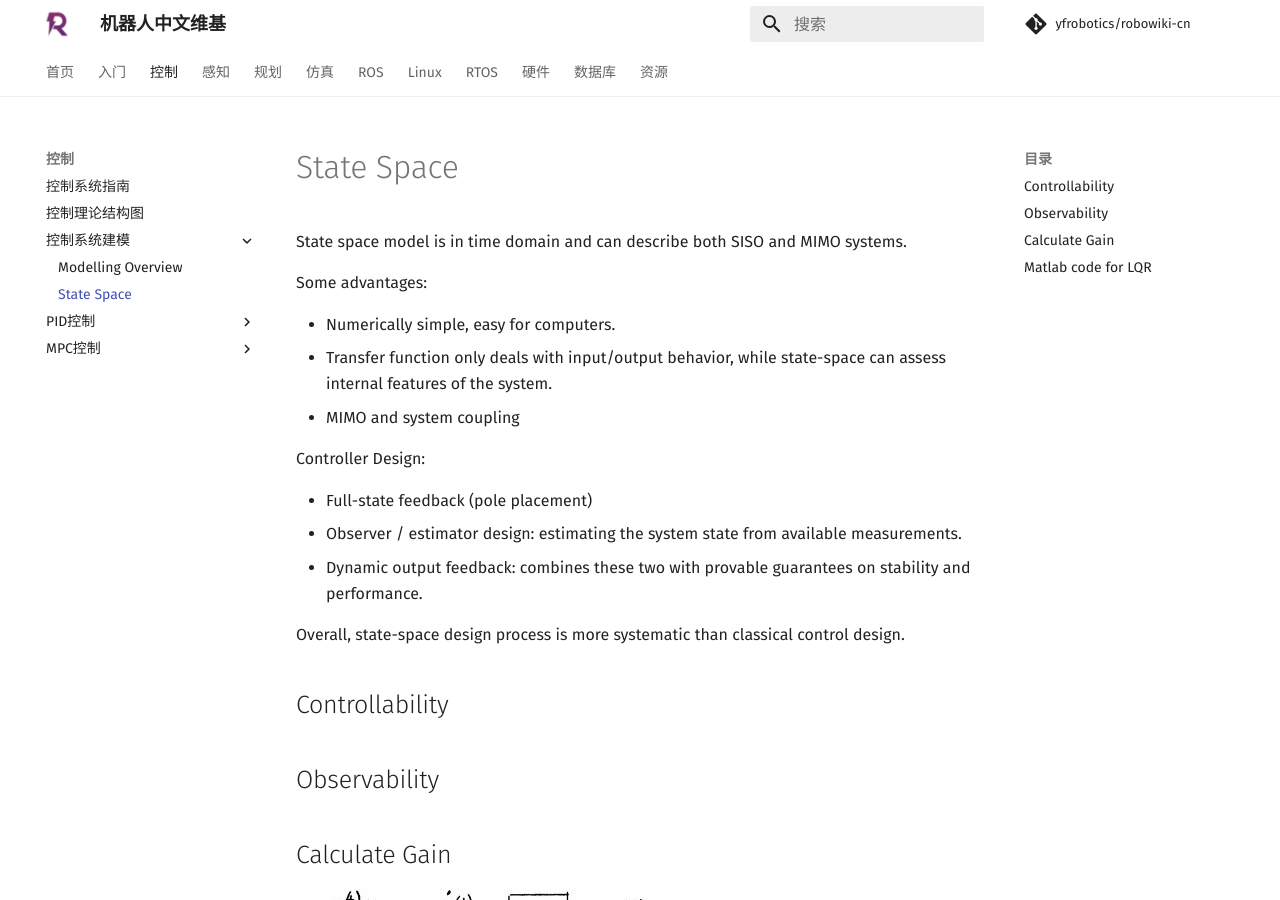
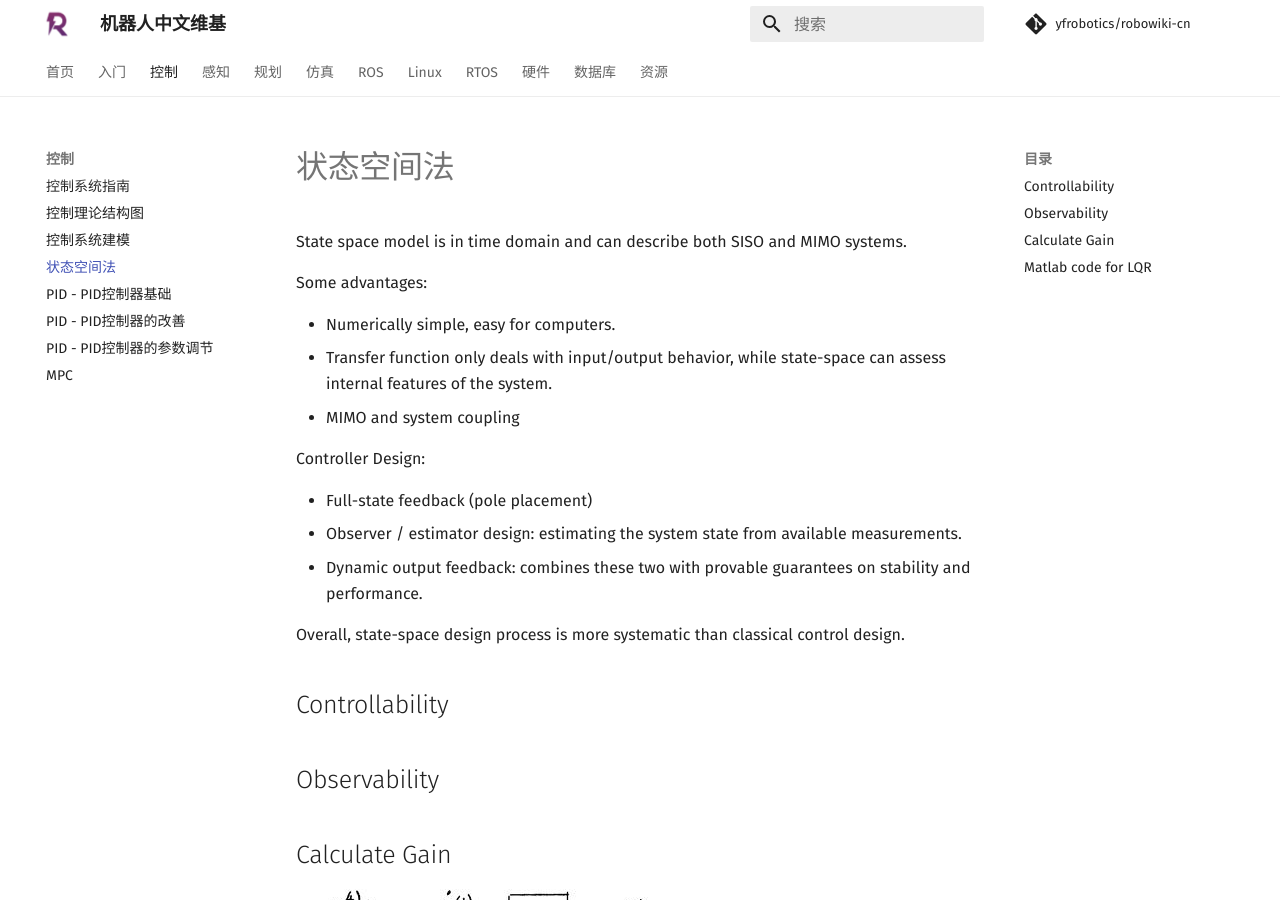
Before and after one commit to yfrobotics/robowiki-cn, an MkDocs documentation site: the page built from docs/control/modelling/state-space.md, in a window 1280 px wide and 900 px high. Built offline with MkDocs 1.6.1 and Material for MkDocs 9.7.7, drawn with Linux system fonts in a browser that asks for light colours; formulas are drawn with MathJax 3; comment, search, counter and statistics services are not loaded.

Commit message:
reogrganise control section

```diff
--- a/docs/control/modelling/modelling.md
+++ b/docs/control/modelling/modelling.md
@@ -1,4 +1,4 @@
-# Modelling Overview
+# 控制系统建模
 
 A system can be described as one of the followings:
 
--- a/docs/control/modelling/state-space.md
+++ b/docs/control/modelling/state-space.md
@@ -1,4 +1,4 @@
-# State Space
+# 状态空间法
 
 
 State space model is in time domain and can describe both SISO and MIMO systems.
--- a/docs/control/pid/pid-improved.md
+++ b/docs/control/pid/pid-improved.md
@@ -1,4 +1,4 @@
-# PID Improvement Techniques
+# PID - PID控制器的改善
 
 According to [1], a few improvements can be made to improve the so called Beginner's PID. The author of [1] wrote the PID library for Arduino. Here is a list of his advices:
 
--- a/docs/control/pid/pid-tuning.md
+++ b/docs/control/pid/pid-tuning.md
@@ -1,3 +1,5 @@
-# PID Parameters Tuning
+# PID - PID控制器的参数调节
+
+PID调参方法有：
 - Ziegler-Nichols Tuning
 - Reaction Curve Tuning
--- a/docs/control/pid/pid.md
+++ b/docs/control/pid/pid.md
@@ -1,4 +1,4 @@
-# PID Controller
+# PID - PID控制器基础
 ## Formula
 
 $$ u(t) = K_p e(t) + K_i \int^t_0 e(\tau) d\tau + K_d \frac{de(t)}{dt} $$
--- a/mkdocs.yml
+++ b/mkdocs.yml
@@ -32,15 +32,12 @@ nav:
     - 控制:
       - control/index.md
       - control/control-theory-diagram.md
-      - 控制系统建模:
-        - control/modelling/modelling.md
-        - control/modelling/state-space.md
-      - PID控制:
-        - control/pid/pid.md
-        - control/pid/pid-improved.md
-        - control/pid/pid-tuning.md
-      - MPC控制:
-        - control/mpc/mpc.md
+      - control/modelling/modelling.md
+      - control/modelling/state-space.md
+      - control/pid/pid.md
+      - control/pid/pid-improved.md
+      - control/pid/pid-tuning.md
+      - control/mpc/mpc.md
     - 感知:
       - sensing/index.md
       - sensing/sensors.md
```
